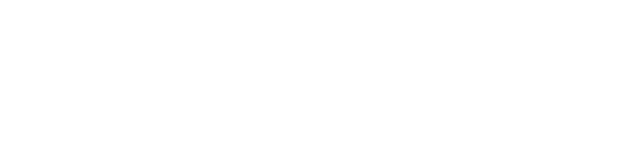
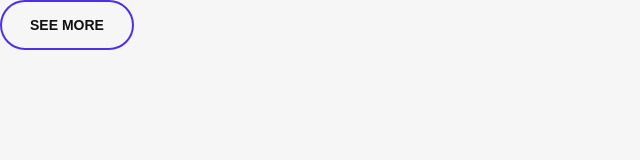
Before and after one commit to DanaOd/js-team-project, a plain HTML site: page index.html in a window 1280 px wide. Shown: the whole page, without its empty margins (0-640 px from the left). Drawn offline with Linux system fonts and the light colour scheme.

Commit message:
feat: add button

```diff
--- a/index.html
+++ b/index.html
@@ -8,6 +8,7 @@
     <link rel="stylesheet" href="./scss/style.css">
 </head>
 <body>
+    <button type="button" class="button">See more</button>
 
 </body>
 </html>
--- a/scss/style.scss
+++ b/scss/style.scss
@@ -1,35 +1,63 @@
-@import "./normalize.scss";
+@import "./normalise.scss";
 
 $color-dark: #111111;
 $color-background-dark: #202024;
-$color-background-grey: #F6F6F6;
-$color-grey: #B4AFAF;
-$color-accent-purple: #4F2EE8;
-$color-light: #FFFFFF;
-
-
-
+$color-background-grey: #f6f6f6;
+$color-grey: #b4afaf;
+$color-accent-purple: #4f2ee8;
+$color-light: #ffffff;
 
 html {
-  box-sizing: border-box;
-  font-size: 16px;
+    box-sizing: border-box;
+    font-size: 16px;
 }
-
 
 *,
 *::before,
 *::after {
-  box-sizing: inherit;
+    box-sizing: inherit;
 }
 
 * {
-  scroll-behavior: smooth;
+    scroll-behavior: smooth;
 }
 
 @font-face {
-    font-family: 'DM Sans', sans-serif;
-    src: url("../fonts/DMSans-Regular.ttf"),
-    url("../fonts/DMSans-Italic.ttf"),
-    url("../fonts/DMSans-Medium.ttf"),
-    url("../fonts/DMSans-Bold.ttf");
+    font-family: "DM Sans", sans-serif;
+    src: url("../fonts/DMSans-Regular.ttf"), url("../fonts/DMSans-Italic.ttf"), url("../fonts/DMSans-Medium.ttf"),
+        url("../fonts/DMSans-Bold.ttf");
 }
+
+
+body{
+    font-family: "DM Sans", sans-serif;
+    background-color: $color-background-grey;
+    color: $color-dark;
+}
+
+
+// COMPONENTS
+
+.button {
+    padding: 14px 28px;
+
+    background-color: inherit;
+    border: 2px solid $color-accent-purple;
+    border-radius: 40px;
+
+    color: $color-dark;
+    font-weight: 700;
+    font-size: 14px;
+    line-height: 18px;
+    text-transform: uppercase;
+}
+
+.button:hover, .button:focus{
+    background-color: $color-accent-purple;
+    color: $color-light;
+}
+
+.dark-theme{
+    background-color: $color-background-dark;
+    color: $color-light;
+}
```
Also changed, not shown: scss/style.css, 1 other file.
